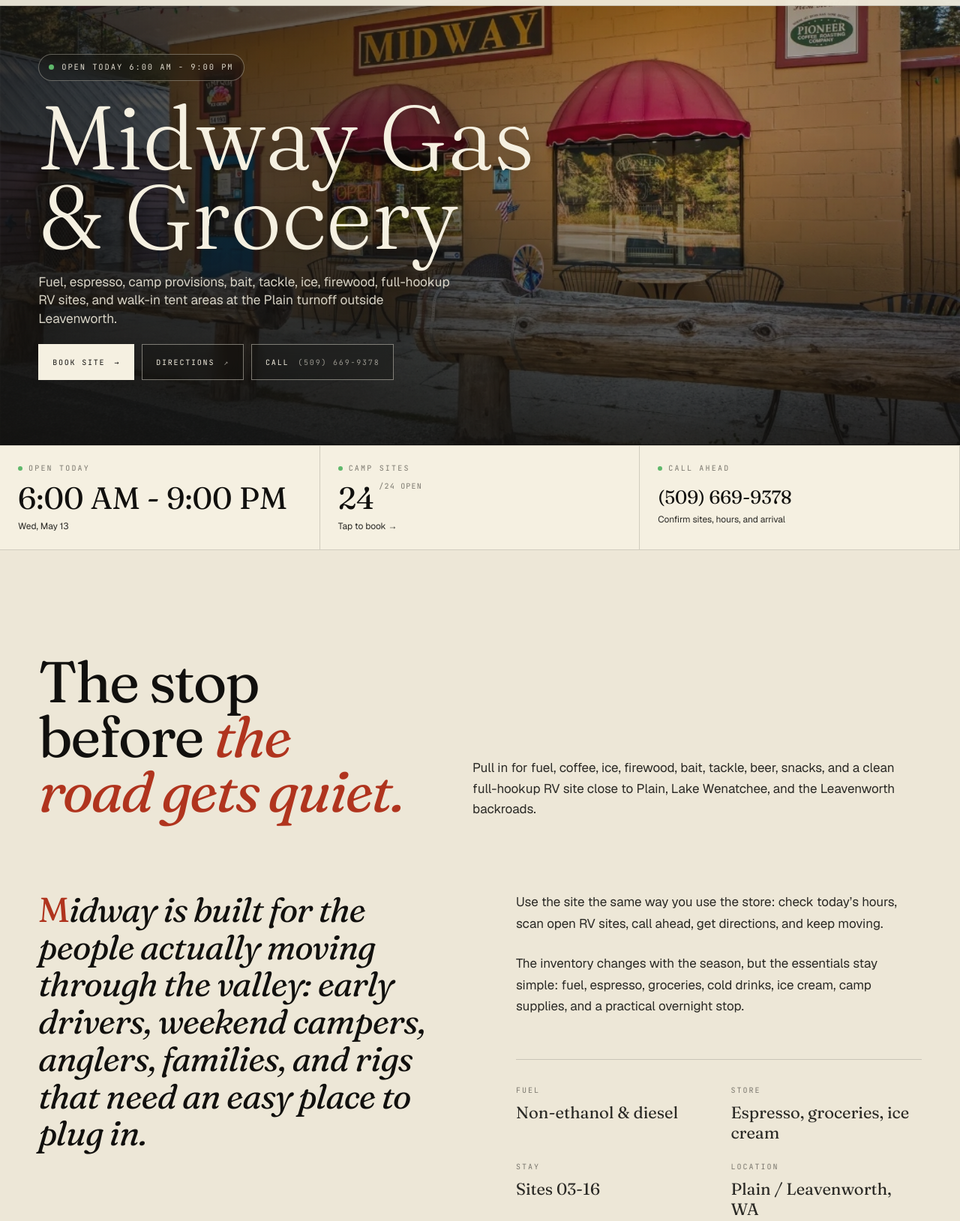
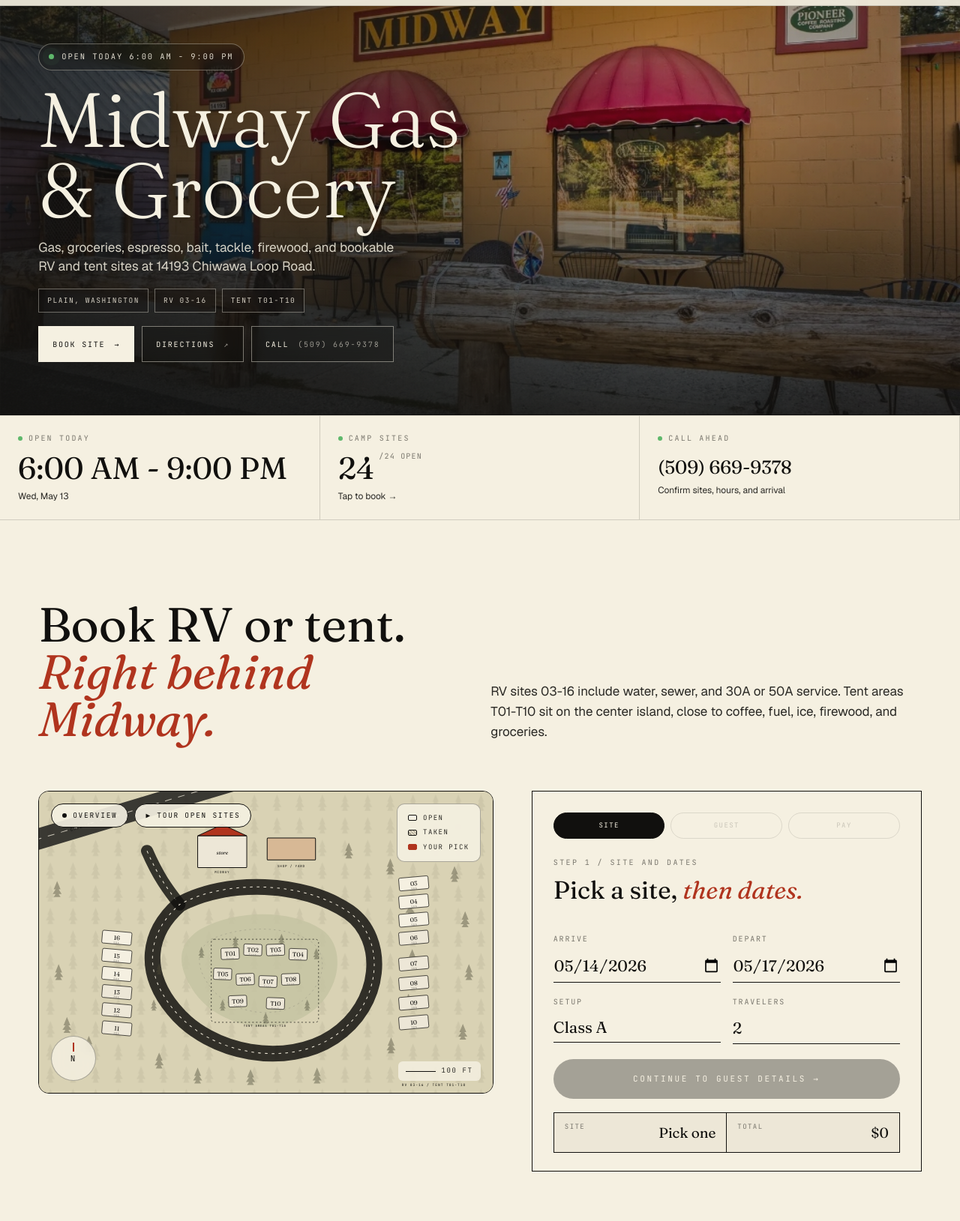
Before and after one commit to emielmadonna/Midwaygroceryapp, a website built with Vite: page index.html in a window 1280 px wide. Shown: the part 74-1703 px from the top of the page at 75% size. Built offline with nearby package versions, Linux system fonts and the light colour scheme; files whose address does not match are found by name.

Commit message:
Refine Midway landing and booking layout

```diff
--- a/api-server.js
+++ b/api-server.js
@@ -51,7 +51,7 @@ function createLocalStore(env) {
         name: 'Midway Gas & Grocery',
         publicBrandName: 'Midway Gas & Grocery',
         phone: '(509) 669-9378',
-        address: '14193 US-2, Leavenworth, WA 98826',
+        address: '14193 Chiwawa Loop RD, Leavenworth, WA 98826',
         timezone: 'America/Los_Angeles',
         instagramHandle: 'midwayplain',
       },
--- a/public/midway.jsx
+++ b/public/midway.jsx
@@ -246,7 +246,12 @@ const Hero = ({ flags = {}, phone = '', address = '', hours = [] }) => {
       <div className="hero-copy">
         {today && <div className="hero-route"><i /> Open today {hourLabel(today)}</div>}
         <h1>Midway Gas &amp; Grocery</h1>
-        <p>Fuel, espresso, camp provisions, bait, tackle, ice, firewood, full-hookup RV sites, and walk-in tent areas at the Plain turnoff outside Leavenworth.</p>
+        <p>Gas, groceries, espresso, bait, tackle, firewood, and bookable RV and tent sites at 14193 Chiwawa Loop Road.</p>
+        <div className="hero-facts" aria-label="Midway quick facts">
+          <span>Plain, Washington</span>
+          <span>RV 03-16</span>
+          <span>Tent T01-T10</span>
+        </div>
         <div className="hero-actions">
           {flags.rvBooking && <a href="#stay" className="hero-link hero-primary">Book Site <span>→</span></a>}
           {address && <a href={directionsHref(address)} target="_blank" rel="noreferrer" className="hero-link hero-secondary">Directions <span>↗</span></a>}
@@ -288,42 +293,6 @@ const Marquee = () => (
       ))}
     </div>
   </div>
-);
-
-// ─── Editorial / About ───────────────────────────────────────────────────
-const About = () => (
-  <section className="section reveal" id="about">
-    <div className="head">
-      <h2>The stop before <em>the road gets quiet.</em></h2>
-      <p>Pull in for fuel, coffee, ice, firewood, bait, tackle, beer, snacks, and a clean full-hookup RV site close to Plain, Lake Wenatchee, and the Leavenworth backroads.</p>
-    </div>
-    <div className="about">
-      <div className="lead">
-        <span className="drop">M</span>idway is built for the people actually moving through the valley: early drivers, weekend campers, anglers, families, and rigs that need an easy place to plug in.
-      </div>
-      <div className="body">
-        <p>Use the site the same way you use the store: check today’s hours, scan open RV sites, call ahead, get directions, and keep moving.</p>
-        <p>The inventory changes with the season, but the essentials stay simple: fuel, espresso, groceries, cold drinks, ice cream, camp supplies, and a practical overnight stop.</p>
-        <dl className="meta">
-          <div><dt>Fuel</dt><dd>Non-ethanol & diesel</dd></div>
-          <div><dt>Store</dt><dd>Espresso, groceries, ice cream</dd></div>
-          <div><dt>Stay</dt><dd>Sites 03-16</dd></div>
-          <div><dt>Location</dt><dd>Plain / Leavenworth, WA</dd></div>
-        </dl>
-      </div>
-    </div>
-    <div className="about-photos">
-      <div className="p wide">
-        <Photo src="/images/store-interior.jpg" alt="Inside Midway Gas & Grocery with stocked shelves and warm store lighting" label="STORE INTERIOR  /  MORNING LIGHT" />
-      </div>
-      <div className="p">
-        <Photo src="/images/store-exterior.jpg" alt="Midway Gas & Grocery exterior and fuel stop in Plain, Washington" label="MIDWAY EXTERIOR  /  PLAIN, WA" />
-      </div>
-      <div className="p">
-        <Photo src="/images/exterior-wide.jpg" alt="Wide view of Midway Gas & Grocery and the surrounding mountain road setting" label="HIGHWAY 2  /  FACING WEST" />
-      </div>
-    </div>
-  </section>
 );
 
 // ─── Coffee menu ─────────────────────────────────────────────────────────
@@ -509,25 +478,16 @@ const SitePlan = ({ sel, setSel, sites }) => {
           </g>
         )}
 
-        {/* Store, yard buildings, and service edges */}
+        {/* Store and yard landmarks */}
         <g>
-          <rect x="118" y="206" width="130" height="84" fill="#EDE7D7" stroke="#11100E" strokeWidth="2" rx="2"/>
-          <path d="M118 206 L183 176 L248 206 Z" fill="#B0341E" stroke="#11100E" strokeWidth="2"/>
-          <text x="183" y="256" fontFamily="Fraunces" fontSize="14" textAnchor="middle" fill="#11100E" fontStyle="italic">store</text>
-          <text x="183" y="306" fontFamily="JetBrains Mono" fontSize="8.5" letterSpacing="1.6" textAnchor="middle" fill="#11100E">MIDWAY</text>
+          <rect x="420" y="118" width="130" height="84" fill="#EDE7D7" stroke="#11100E" strokeWidth="2" rx="2"/>
+          <path d="M420 118 L485 88 L550 118 Z" fill="#B0341E" stroke="#11100E" strokeWidth="2"/>
+          <text x="485" y="168" fontFamily="Fraunces" fontSize="14" textAnchor="middle" fill="#11100E" fontStyle="italic">store</text>
+          <text x="485" y="218" fontFamily="JetBrains Mono" fontSize="8.5" letterSpacing="1.6" textAnchor="middle" fill="#11100E">MIDWAY</text>
         </g>
         <g>
-          <rect x="260" y="118" width="150" height="56" fill="#EDE7D7" stroke="#11100E" strokeWidth="2" rx="2"/>
-          <rect x="474" y="84" width="160" height="70" fill="#D7B895" stroke="#11100E" strokeWidth="2" rx="2"/>
-          <rect x="652" y="124" width="94" height="52" fill="#B0341E" opacity="0.72" stroke="#11100E" strokeWidth="2" rx="2"/>
-          <text x="554" y="174" fontFamily="JetBrains Mono" fontSize="8.5" letterSpacing="1.6" textAnchor="middle" fill="#11100E">SHOP / YARD</text>
-        </g>
-        <g>
-          <rect x="104" y="316" width="186" height="56" fill="#2A2925" stroke="#11100E" strokeWidth="2" rx="2"/>
-          {[0,1,2,3].map(i => (
-            <rect key={i} x={126 + i*42} y={330} width="22" height="28" fill="#EDE7D7" stroke="#11100E"/>
-          ))}
-          <text x="197" y="392" fontFamily="JetBrains Mono" fontSize="8.5" letterSpacing="1.7" textAnchor="middle" fill="#11100E">PUMPS</text>
+          <rect x="604" y="124" width="128" height="58" fill="#D7B895" stroke="#11100E" strokeWidth="2" rx="2"/>
+          <text x="668" y="202" fontFamily="JetBrains Mono" fontSize="8.5" letterSpacing="1.6" textAnchor="middle" fill="#11100E">SHOP / YARD</text>
         </g>
 
         {/* Common markers */}
@@ -774,10 +734,10 @@ const Stay = ({ sites, fuelPrices = [], phone = '', onCheckout, onPay, onDateRan
   };
 
   return (
-    <section className="section reveal" id="stay" style={{ background: 'var(--paper)' }}>
+    <section className="section reveal booking-section" id="stay" style={{ background: 'var(--paper)' }}>
       <div className="head">
-        <h2>RV sites and tent areas. <em>Right behind the store.</em></h2>
-        <p>Sites 03-16 include water, sewer, and 30A or 50A service. Ten walk-in tent areas sit on the center island, close to coffee, fuel, ice, firewood, and groceries.</p>
+        <h2>Book RV or tent. <em>Right behind Midway.</em></h2>
+        <p>RV sites 03-16 include water, sewer, and 30A or 50A service. Tent areas T01-T10 sit on the center island, close to coffee, fuel, ice, firewood, and groceries.</p>
       </div>
 
       <div className="book-wrap">
@@ -1177,7 +1137,6 @@ const App = () => {
       <Nav visible={visibleSections} phone={bootstrap.settings?.phone} address={bootstrap.settings?.address} />
       <Hero flags={bootstrap.featureFlags} phone={bootstrap.settings?.phone} address={bootstrap.settings?.address} hours={bootstrap.hours || []} />
       <Ticker onJumpStay={jumpStay} sites={sites} bootstrap={bootstrap} />
-      <About />
       {visibleSections.coffee && <Coffee menu={bootstrap.coffeeMenu || COFFEE} />}
       {visibleSections.products && <Pantry products={bootstrap.products || []} />}
       {visibleSections.rvBooking && (
--- a/styles.css
+++ b/styles.css
@@ -42,10 +42,14 @@ button { font: inherit; color: inherit; background: transparent; border: 0; curs
 .eyebrow { font-family: var(--mono); font-size: 10.5px; letter-spacing: 0.22em; text-transform: uppercase; color: var(--mute); }
 .rule { height: 1px; background: var(--rule); }
 
-.section { padding: 140px var(--pad); position: relative; }
+.section {
+  padding: clamp(78px, 9vw, 108px) var(--pad);
+  position: relative;
+  scroll-margin-top: 88px;
+}
 .section.tight { padding-top: 32px; padding-bottom: 32px; }
-.section .head { display: grid; grid-template-columns: minmax(0,1fr) minmax(0,1.2fr); gap: 80px; align-items: end; margin-bottom: 96px; }
-.section .head h2 { font-family: var(--serif); font-weight: 400; font-size: clamp(48px, 6vw, 96px); line-height: 0.95; letter-spacing: -0.03em; }
+.section .head { display: grid; grid-template-columns: minmax(0,1fr) minmax(0,1.05fr); gap: clamp(28px, 5vw, 56px); align-items: end; margin-bottom: clamp(38px, 5vw, 64px); }
+.section .head h2 { font-family: var(--serif); font-weight: 400; font-size: clamp(42px, 5vw, 78px); line-height: 0.98; letter-spacing: 0; }
 .section .head h2 em { font-style: italic; color: var(--oxide); }
 .section .head p { font-size: 17px; line-height: 1.6; color: var(--ink-2); max-width: 52ch; }
 
@@ -246,8 +250,8 @@ button { font: inherit; color: inherit; background: transparent; border: 0; curs
 
 /* ─── Rebuilt opening ─── */
 .hero.hero-redesign {
-  min-height: clamp(560px, 78svh, 760px);
-  padding: calc(74px + clamp(34px, 6vw, 72px)) var(--pad) clamp(54px, 7vw, 86px);
+  min-height: clamp(520px, 72svh, 680px);
+  padding: calc(74px + clamp(30px, 5vw, 58px)) var(--pad) clamp(42px, 6vw, 70px);
   display: grid;
   grid-template-rows: 1fr;
   gap: clamp(24px, 4vw, 42px);
@@ -285,10 +289,10 @@ button { font: inherit; color: inherit; background: transparent; border: 0; curs
   grid-row: 1;
   align-self: end;
   min-width: 0;
-  width: min(100%, 980px);
-  max-width: 980px;
+  width: min(100%, 860px);
+  max-width: 860px;
   display: grid;
-  gap: clamp(15px, 2vw, 22px);
+  gap: clamp(13px, 1.7vw, 18px);
 }
 .hero-route {
   display: inline-flex;
@@ -315,9 +319,9 @@ button { font: inherit; color: inherit; background: transparent; border: 0; curs
   animation: pulse 2.5s infinite;
 }
 .hero-redesign h1 {
-  max-width: 11.8ch;
-  font-size: clamp(58px, 9.4vw, 128px);
-  line-height: .88;
+  max-width: 12.2ch;
+  font-size: clamp(54px, 8vw, 108px);
+  line-height: .92;
   letter-spacing: 0;
   color: var(--paper);
   text-shadow: 0 2px 20px rgba(0,0,0,.30);
@@ -328,14 +332,31 @@ button { font: inherit; color: inherit; background: transparent; border: 0; curs
   font-style: italic;
 }
 .hero-redesign p {
-  width: min(100%, 49ch);
-  max-width: 49ch;
+  width: min(100%, 43ch);
+  max-width: 43ch;
   margin: 0;
   font-family: var(--sans);
   font-size: clamp(17px, 1.35vw, 22px);
   line-height: 1.42;
   color: rgba(245,240,225,.86);
   text-shadow: 0 1px 14px rgba(0,0,0,.35);
+}
+.hero-facts {
+  display: flex;
+  flex-wrap: wrap;
+  gap: 8px;
+  max-width: 720px;
+}
+.hero-facts span {
+  border: 1px solid rgba(245,240,225,.38);
+  background: rgba(17,16,14,.24);
+  color: rgba(245,240,225,.84);
+  backdrop-filter: blur(8px);
+  padding: 8px 11px;
+  font-family: var(--mono);
+  font-size: 9.5px;
+  letter-spacing: .16em;
+  text-transform: uppercase;
 }
 .hero-actions {
   display: flex;
@@ -494,7 +515,15 @@ button { font: inherit; color: inherit; background: transparent; border: 0; curs
 .pantry-row .price { font-family: var(--serif); font-size: 24px; text-align: right; }
 
 /* ─── Hookups booking ─── */
-.book-wrap { display: grid; grid-template-columns: 1.4fr 1fr; gap: 64px; align-items: start; }
+.book-wrap {
+  display: grid;
+  grid-template-columns: minmax(0, 1.7fr) minmax(340px, 520px);
+  gap: clamp(34px, 4vw, 64px);
+  align-items: start;
+}
+.booking-section .head h2 {
+  max-width: 12ch;
+}
 
 .lot {
   position: relative; aspect-ratio: 1.3 / 1;
@@ -545,15 +574,24 @@ button { font: inherit; color: inherit; background: transparent; border: 0; curs
 .stall .a { font-family: var(--mono); font-size: 8.5px; letter-spacing: 0.14em; color: var(--mute); }
 .stall:hover:not(.taken) .a, .stall.sel .a { color: rgba(255,255,255,.7); }
 
-.book-form { background: var(--paper); border: 1px solid var(--ink); padding: 32px 32px 28px; position: sticky; top: 100px; }
+.book-form {
+  width: 100%;
+  max-width: 520px;
+  justify-self: end;
+  background: var(--paper);
+  border: 1px solid var(--ink);
+  padding: 28px 28px 24px;
+  position: sticky;
+  top: 100px;
+}
 .book-form .kicker { font-family: var(--mono); font-size: 10px; letter-spacing: 0.24em; text-transform: uppercase; color: var(--mute); margin-bottom: 12px; }
-.book-form h3 { font-family: var(--serif); font-weight: 400; font-size: 38px; line-height: 1; margin-bottom: 28px; letter-spacing: -0.02em; }
+.book-form h3 { font-family: var(--serif); font-weight: 400; font-size: clamp(32px, 2.6vw, 38px); line-height: 1; margin-bottom: 24px; letter-spacing: 0; }
 .book-form h3 em { font-style: italic; color: var(--oxide); }
 .book-form label { display: block; font-family: var(--mono); font-size: 10px; letter-spacing: 0.18em; text-transform: uppercase; color: var(--mute); margin: 18px 0 6px; }
 .book-form input, .book-form select {
   width: 100%; background: transparent; border: 0;
   border-bottom: 1px solid var(--ink);
-  padding: 8px 0; font-family: var(--serif); font-size: 22px; color: var(--ink);
+  padding: 8px 0; font-family: var(--serif); font-size: 21px; color: var(--ink);
   outline: none; -webkit-appearance: none; appearance: none;
 }
 .book-form .row2 { display: grid; grid-template-columns: 1fr 1fr; gap: 16px; }
@@ -1015,7 +1053,7 @@ body.density-compact .section .head { margin-bottom: 40px; }
   .nav-links { display: none; }
   .nav-actions { justify-self: end; }
   .hero.hero-redesign {
-    min-height: clamp(560px, 80svh, 720px);
+    min-height: clamp(500px, 72svh, 660px);
   }
   .hero-redesign .hero-bg {
     left: 0;
@@ -1037,7 +1075,7 @@ body.density-compact .section .head { margin-bottom: 40px; }
 }
 
 @media (max-width: 640px) {
-  .section { padding: 84px var(--pad); }
+  .section { padding: 68px var(--pad); }
   .section .head {
     grid-template-columns: 1fr;
     gap: 22px;
@@ -1069,9 +1107,9 @@ body.density-compact .section .head { margin-bottom: 40px; }
   .hero { padding-top: 150px; gap: 36px; }
   .hero h1 { font-size: clamp(58px, 18vw, 96px); }
   .hero.hero-redesign {
-    min-height: 76svh;
-    padding-top: 106px;
-    padding-bottom: 34px;
+    min-height: 68svh;
+    padding-top: 96px;
+    padding-bottom: 30px;
     gap: 16px;
   }
   .hero-redesign .hero-bg {
@@ -1086,10 +1124,18 @@ body.density-compact .section .head { margin-bottom: 40px; }
       linear-gradient(90deg, rgba(17,16,14,.82) 0%, rgba(17,16,14,.38) 100%);
   }
   .hero-redesign h1 {
-    font-size: clamp(43px, 13.5vw, 66px);
-    max-width: 10.6ch;
+    font-size: clamp(41px, 12vw, 58px);
+    max-width: 11.4ch;
   }
   .hero-redesign p { font-size: 17px; max-width: 29ch; }
+  .hero-facts {
+    gap: 6px;
+  }
+  .hero-facts span {
+    font-size: 8.5px;
+    letter-spacing: .12em;
+    padding: 7px 9px;
+  }
   .hero-route { font-size: 9px; letter-spacing: .14em; }
   .hero-link {
     width: 100%;
```
